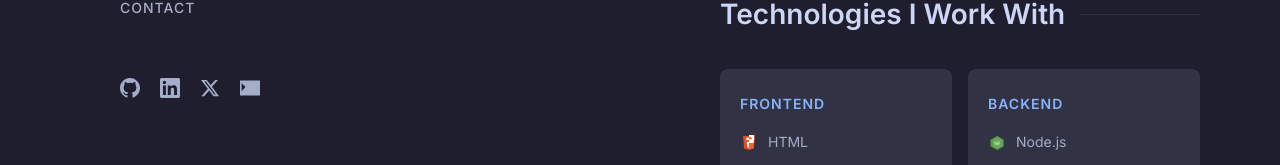
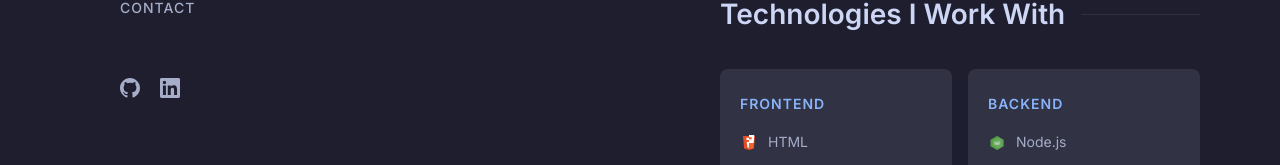
Before and after one commit to blade19791/portfolio, a React (Vite) app: page / in a window 1280 px wide. Shown: the part 634-799 px from the top of the page. Built offline with nearby package versions, Linux system fonts and the light colour scheme.

Commit message:
feat: update social links and rebrand to Ciech
- Replace placeholder GitHub/LinkedIn with real profile URLs
- Remove Twitter and email links
- Update page title and meta description from James to Ciech
- Update footer credit from James to Ciech

```diff
--- a/index.html
+++ b/index.html
@@ -3,11 +3,11 @@
   <head>
     <meta charset="UTF-8" />
     <meta name="viewport" content="width=device-width, initial-scale=1.0" />
-    <meta name="description" content="James - Software Engineering Student & Full Stack Developer" />
+    <meta name="description" content="Ciech - Software Engineering Student & Full Stack Developer" />
     <link rel="preconnect" href="https://fonts.googleapis.com" />
     <link rel="preconnect" href="https://fonts.gstatic.com" crossorigin />
     <link href="https://fonts.googleapis.com/css2?family=Inter:wght@300;400;500;600;700&display=swap" rel="stylesheet" />
-    <title>James | Portfolio</title>
+    <title>Ciech | Portfolio</title>
   </head>
   <body>
     <div id="root"></div>
--- a/src/components/Contact.jsx
+++ b/src/components/Contact.jsx
@@ -2,10 +2,8 @@ import { useRef, useEffect } from 'react';
 import './Contact.css';
 
 const CONTACT_LINKS = [
-  { label: 'Email', href: 'mailto:example@email.com', text: 'example@email.com' },
-  { label: 'GitHub', href: 'https://github.com/placeholder', text: 'github.com/placeholder' },
-  { label: 'LinkedIn', href: 'https://linkedin.com/in/placeholder', text: 'linkedin.com/in/placeholder' },
-  { label: 'Twitter', href: 'https://twitter.com/placeholder', text: 'twitter.com/placeholder' },
+  { label: 'GitHub', href: 'https://github.com/blade19791', text: 'github.com/blade19791' },
+  { label: 'LinkedIn', href: 'https://www.linkedin.com/in/ciech-makoi-a31048409/', text: 'linkedin.com/in/ciech-makoi-a31048409' },
 ];
 
 function Contact() {
@@ -50,7 +48,7 @@ function Contact() {
         ))}
       </div>
       <div className="contact__footer">
-        <p>Designed &amp; Built by James</p>
+        <p>Designed &amp; Built by Ciech</p>
       </div>
     </section>
   );
--- a/src/components/Sidebar.jsx
+++ b/src/components/Sidebar.jsx
@@ -88,26 +88,17 @@ function Sidebar({ activeSection, onNavClick }) {
 
         <div className="sidebar__bottom">
           <div className="sidebar__socials">
-            <a href="https://github.com/placeholder" target="_blank" rel="noreferrer" aria-label="GitHub">
+            <a href="https://github.com/blade19791" target="_blank" rel="noreferrer" aria-label="GitHub">
               <svg width="20" height="20" viewBox="0 0 24 24" fill="currentColor" aria-hidden="true">
                 <path d="M12 0C5.374 0 0 5.373 0 12c0 5.302 3.438 9.8 8.207 11.387.599.111.793-.261.793-.577v-2.234c-3.338.726-4.033-1.416-4.033-1.416-.546-1.387-1.333-1.756-1.333-1.756-1.089-.745.083-.729.083-.729 1.205.084 1.839 1.237 1.839 1.237 1.07 1.834 2.807 1.304 3.492.997.107-.775.418-1.305.762-1.604-2.665-.305-5.467-1.334-5.467-5.931 0-1.311.469-2.381 1.236-3.221-.124-.303-.535-1.524.117-3.176 0 0 1.008-.322 3.301 1.23A11.509 11.509 0 0112 5.803c1.02.005 2.047.138 3.006.404 2.291-1.552 3.297-1.23 3.297-1.23.653 1.653.242 2.874.118 3.176.77.84 1.235 1.911 1.235 3.221 0 4.609-2.807 5.624-5.479 5.921.43.372.823 1.102.823 2.222v3.293c0 .319.192.694.801.576C20.566 21.797 24 17.3 24 12c0-6.627-5.373-12-12-12z" />
               </svg>
             </a>
-            <a href="https://linkedin.com/in/placeholder" target="_blank" rel="noreferrer" aria-label="LinkedIn">
+            <a href="https://www.linkedin.com/in/ciech-makoi-a31048409/" target="_blank" rel="noreferrer" aria-label="LinkedIn">
               <svg width="20" height="20" viewBox="0 0 24 24" fill="currentColor" aria-hidden="true">
                 <path d="M20.447 20.452h-3.554v-5.569c0-1.328-.027-3.037-1.852-3.037-1.853 0-2.136 1.445-2.136 2.939v5.667H9.351V9h3.414v1.561h.046c.477-.9 1.637-1.85 3.37-1.85 3.601 0 4.267 2.37 4.267 5.455v6.286zM5.337 7.433a2.062 2.062 0 01-2.063-2.065 2.064 2.064 0 112.063 2.065zm1.782 13.019H3.555V9h3.564v11.452zM22.225 0H1.771C.792 0 0 .774 0 1.729v20.542C0 23.227.792 24 1.771 24h20.451C23.2 24 24 23.227 24 22.271V1.729C24 .774 23.2 0 22.222 0h.003z" />
               </svg>
             </a>
-            <a href="https://twitter.com/placeholder" target="_blank" rel="noreferrer" aria-label="Twitter">
-              <svg width="20" height="20" viewBox="0 0 24 24" fill="currentColor" aria-hidden="true">
-                <path d="M18.244 2.25h3.308l-7.227 8.26 8.502 11.24H16.17l-5.214-6.817L4.99 21.75H1.68l7.73-8.835L1.254 2.25H8.08l4.713 6.231zm-1.161 17.52h1.833L7.084 4.126H5.117z" />
-              </svg>
-            </a>
-            <a href="mailto:example@email.com" aria-label="Email">
-              <svg width="20" height="20" viewBox="0 0 24 24" fill="currentColor" aria-hidden="true">
-                <path d="M0 3v18h24V3H0zm6.623 7.929L2 16.641V6.396l4.623 4.533zm.404-.396l4.973 4.876 4.973-4.876L21.008 5H2.992l4.035 4.533zm4.973 3.55L6.728 10.57 2 15.852V19h20v-3.148l-4.728-5.282-4.272 4.189z" />
-              </svg>
-            </a>
+
           </div>
         </div>
       </div>
```
